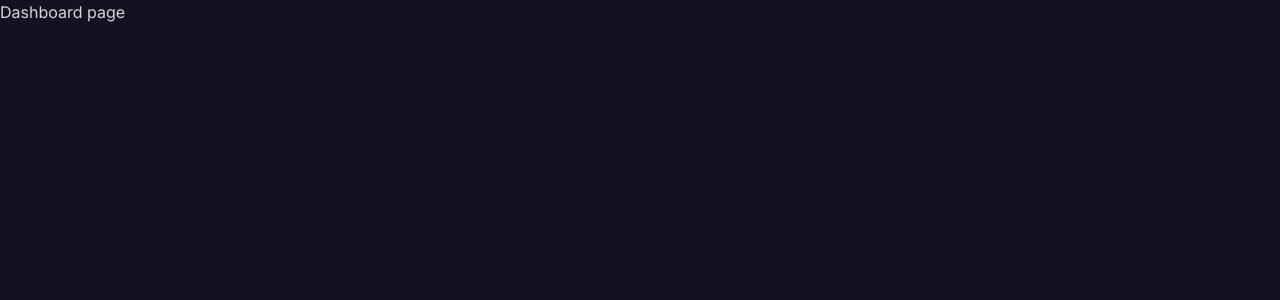
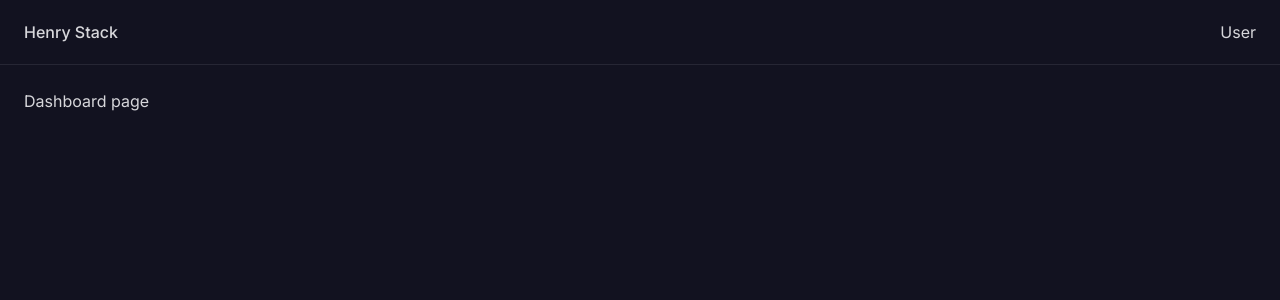
Before and after one commit to roblesdotdev/next-stack, a Next.js app: page /dashboard in a window 1280 px wide. Shown: the top 300 px of the page. Built offline with nearby package versions, Linux system fonts and the light colour scheme; no server answers; sample sign-in values are in the browser's storage.

Commit message:
dashboard layout

```diff
--- a/app/(protected)/dashboard/page.tsx
+++ b/app/(protected)/dashboard/page.tsx
@@ -1,3 +1,7 @@
+export const metadata = {
+  title: 'Dashboard',
+}
+
 export default function DashboardPage() {
   return (
     <div>
--- /dev/null
+++ b/app/(protected)/layout.tsx
@@ -0,0 +1,50 @@
+import Link from 'next/link'
+import { redirect } from 'next/navigation'
+import {
+  DropdownMenu,
+  DropdownMenuContent,
+  DropdownMenuItem,
+  DropdownMenuLabel,
+  DropdownMenuSeparator,
+  DropdownMenuTrigger,
+} from '~/components/ui/dropdown-menu'
+import { siteConfig } from '~/config/site'
+import { authOptions } from '~/lib/auth'
+import { getCurrentUser } from '~/lib/session'
+
+type DashboardLayoutProps = {
+  children: React.ReactNode
+}
+
+export default async function DashboardLayout({
+  children,
+}: DashboardLayoutProps) {
+  const user = await getCurrentUser()
+
+  if (!user) {
+    return redirect(authOptions.pages?.signIn || '/login')
+  }
+
+  return (
+    <div className="flex min-h-screen flex-col">
+      <header className="border-b border-b-fg/10">
+        <div className="mx-auto flex h-16 max-w-7xl items-center justify-between px-6 py-4">
+          <Link href="/" className="flex items-center space-x-2">
+            <span className="font-medium">{siteConfig.name}</span>
+          </Link>
+          <DropdownMenu>
+            <DropdownMenuTrigger asChild>
+              <button>User</button>
+            </DropdownMenuTrigger>
+            <DropdownMenuContent align="end">
+              <DropdownMenuLabel>Bar</DropdownMenuLabel>
+              <DropdownMenuSeparator />
+              <DropdownMenuItem>Foo</DropdownMenuItem>
+            </DropdownMenuContent>
+          </DropdownMenu>
+        </div>
+      </header>
+      <main className="mx-auto w-full max-w-7xl p-6">{children}</main>
+    </div>
+  )
+}
```
